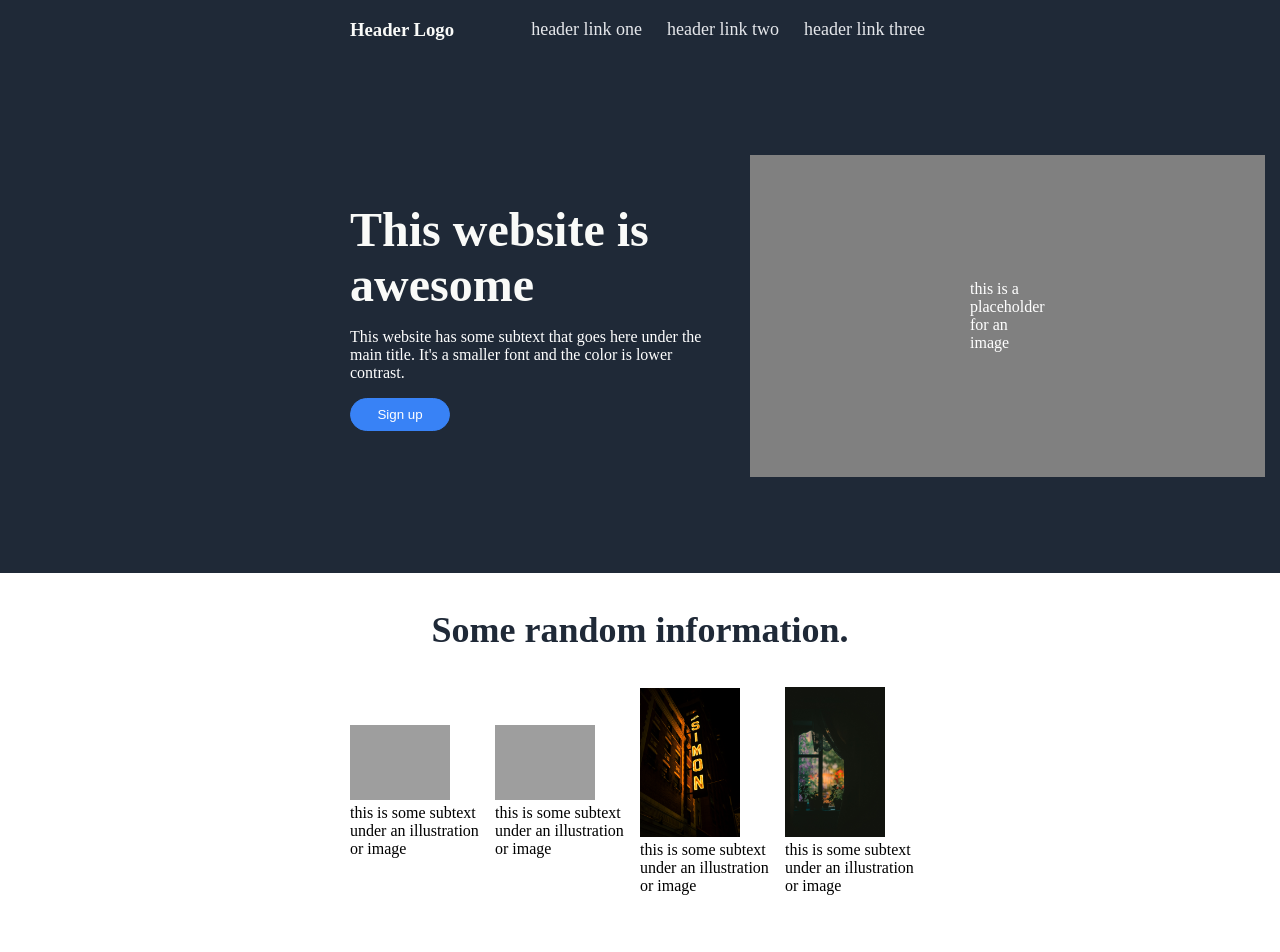
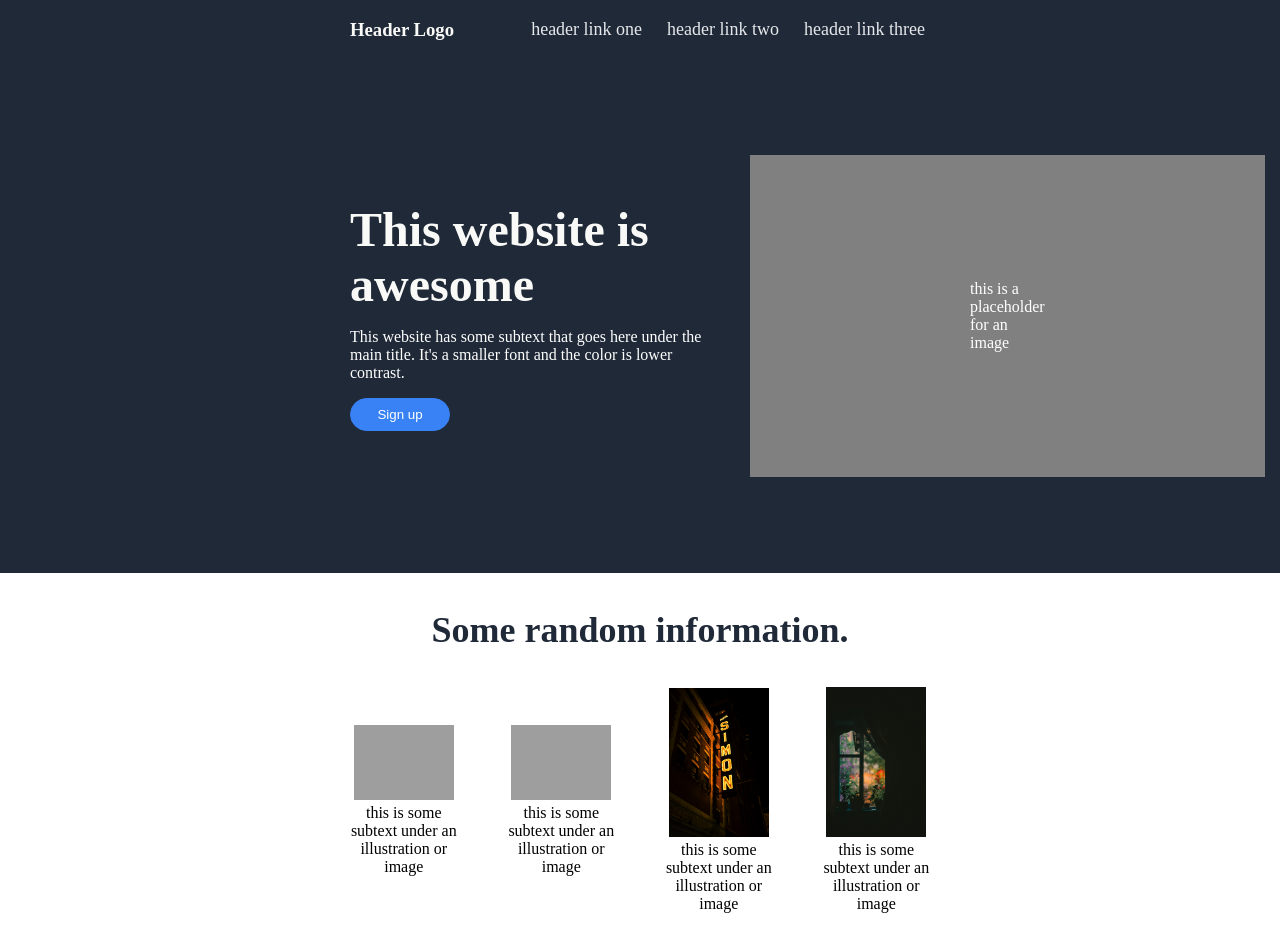
Before and after one commit to Davidg412/Odin-Landing-Page, a plain HTML site: page index.html in a window 1280 px wide. Shown: the top 952 px of the page. Drawn offline with Linux system fonts and the light colour scheme; grey boxes are pictures that could not be loaded.

Commit message:
Finish section 2 in styles.css

```diff
--- a/style.css
+++ b/style.css
@@ -84,10 +84,13 @@ button {
 .section2 {
     display: flex;
     align-items: center;
+    justify-content: center;
     background-color: white;
     margin-bottom: 6em;
     padding-left: 350px;
     padding-right: 350px;
+    gap: 50px;
+    text-align: center;
 }
 
 .random {
@@ -106,5 +109,6 @@ img {
 }
 
 .info {
-    max-width: 150px;
+    max-width: 140px;
+    justify-content: center;
 }
```
